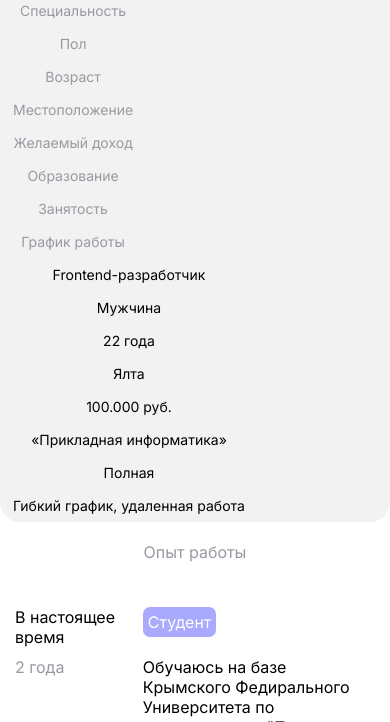
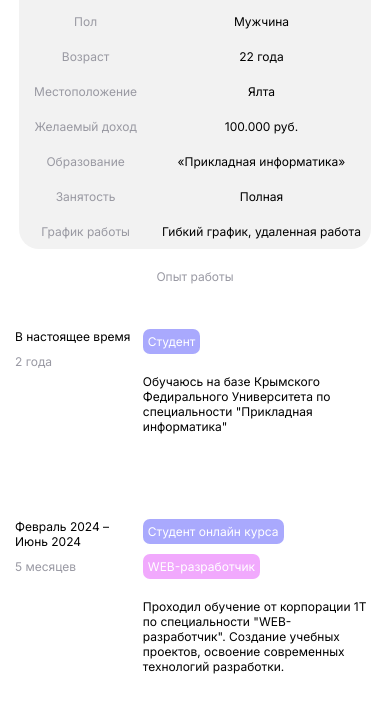
Before and after one commit to Delfinchikcik/Resume, a plain HTML site: page index.html in a window 390 px wide. Shown: the part 520-1242 px from the top of the page. Drawn offline with Linux system fonts and the light colour scheme.

Commit message:
адаптив

```diff
--- a/style.css
+++ b/style.css
@@ -235,6 +235,9 @@ span {
 }
 
 @media (max-width: 576px) {
+    *{
+        font-size: 12px;
+    }
     .header-wrapper {
         padding-top: 20px;
         padding-bottom: 20px;
@@ -242,7 +245,6 @@ span {
 
     .info-box {
         min-width: 100%;
-        font-size: 14px;
     }
 
     .info-list {
@@ -250,9 +252,6 @@ span {
         margin: 0;
     }
 
-    .info-list > li {
-        padding: 8px;
-    }
 
     .skills span, .Language span, .aboutMe span {
         display: block;
```
